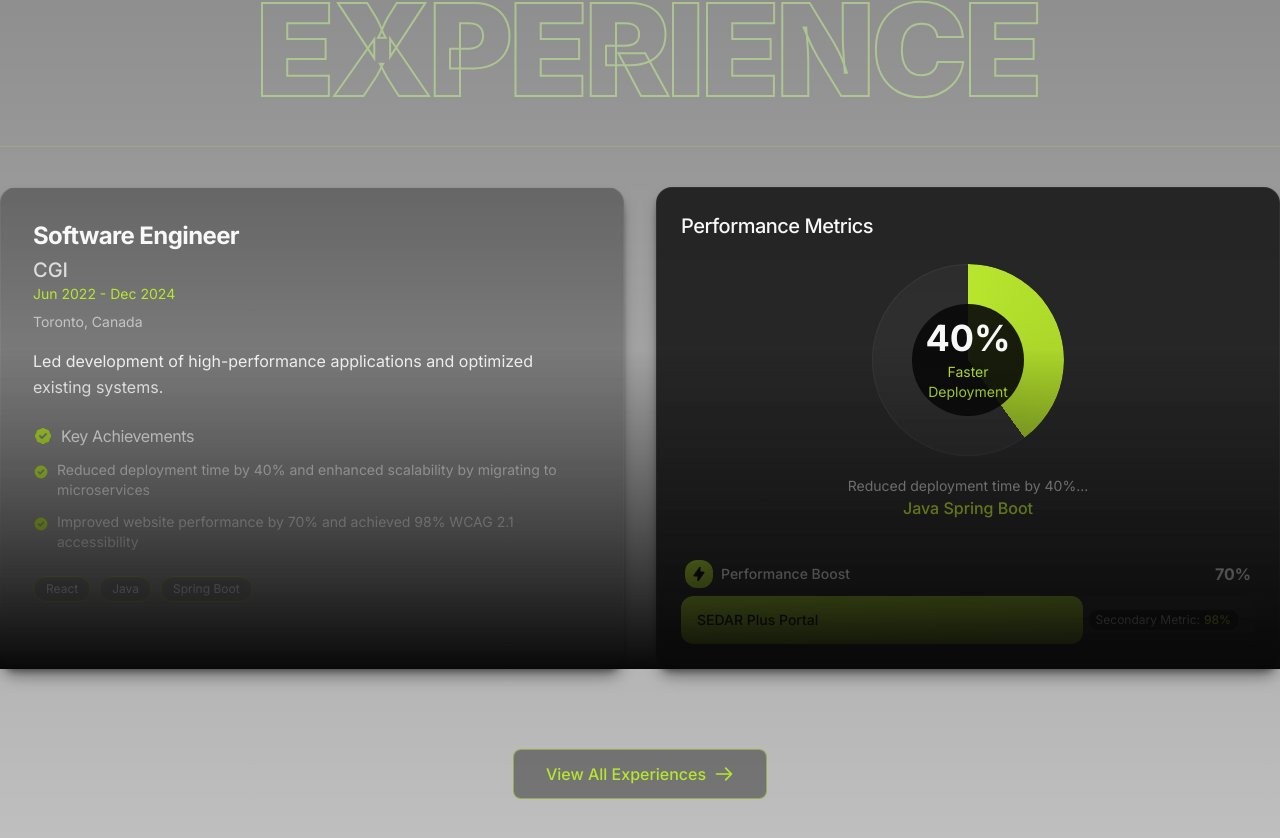
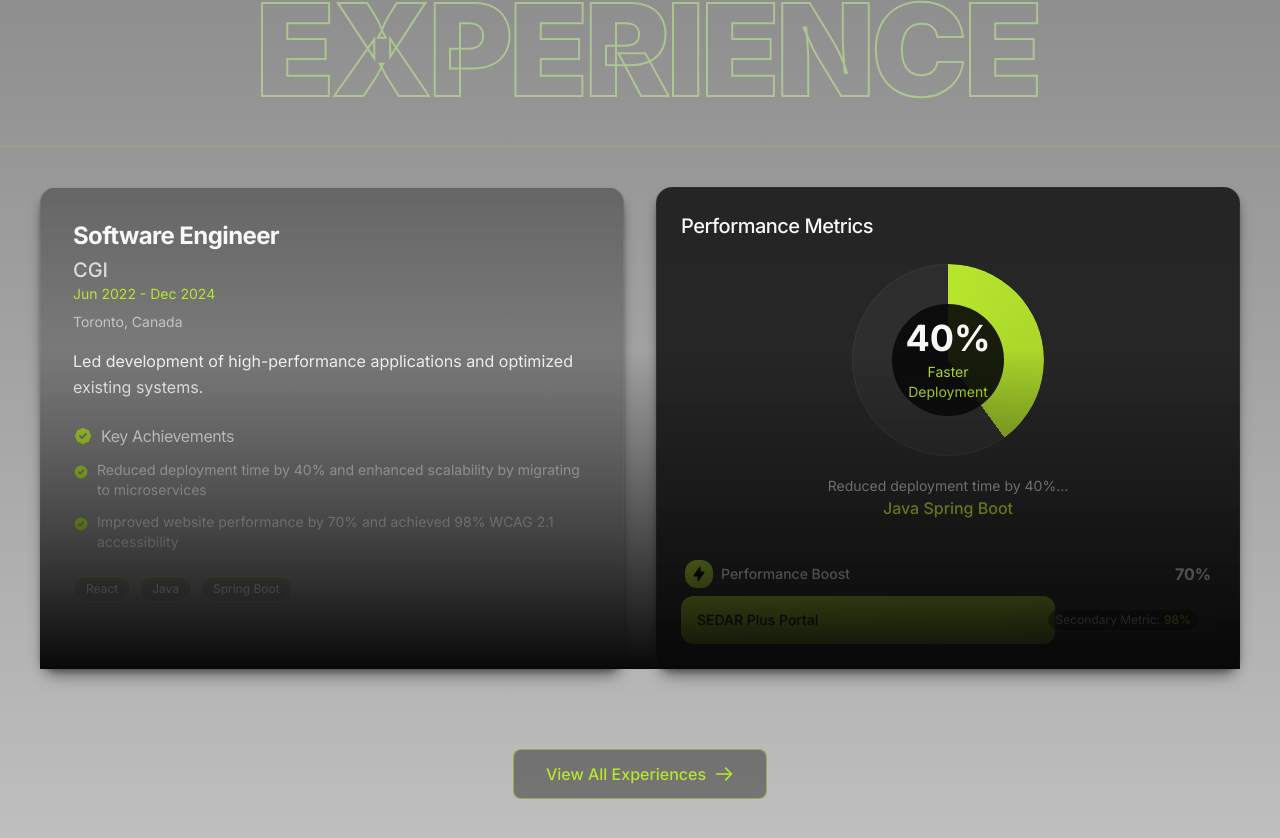
Before and after one commit to nizarkadri/portfolio-website, a Next.js app: page / in a window 1280 px wide. Shown: the part 2342-3180 px from the top of the page. Built offline with nearby package versions, Linux system fonts and the light colour scheme; no server answers.

Commit message:
style: minor style adjustments

```diff
--- a/components/Experience.tsx
+++ b/components/Experience.tsx
@@ -32,7 +32,7 @@ const Experience = () => {
           </div>
 
           {/* Experience Preview */}
-          <div className="relative mb-20 mx-5 md:mx-0 ">
+          <div className="relative mb-20 mx-5 md:mx-10 ">
             <div className="grid grid-cols-1 md:grid-cols-2 gap-8">
               {/* Experience Details - Left Side */}
               <div className="bg-gradient-to-b from-soft-black/40 to-soft-black/10 p-8 rounded-2xl backdrop-blur-sm border border-white/5 hover:border-[#B8E62D]/20 transition-all duration-500 shadow-lg shadow-black/40">
--- a/components/Skills.tsx
+++ b/components/Skills.tsx
@@ -257,7 +257,7 @@ const Skills = () => {
 
   return (
     <section className="relative py-24 md:mb-10" id="skills">
-      <h2 className="huge-text absolute -top-8 left-0 opacity-40 text-[#B8E62D]/10 font-bold select-none">SKILLS</h2>
+
 
       <SkillTitle />
 
```
